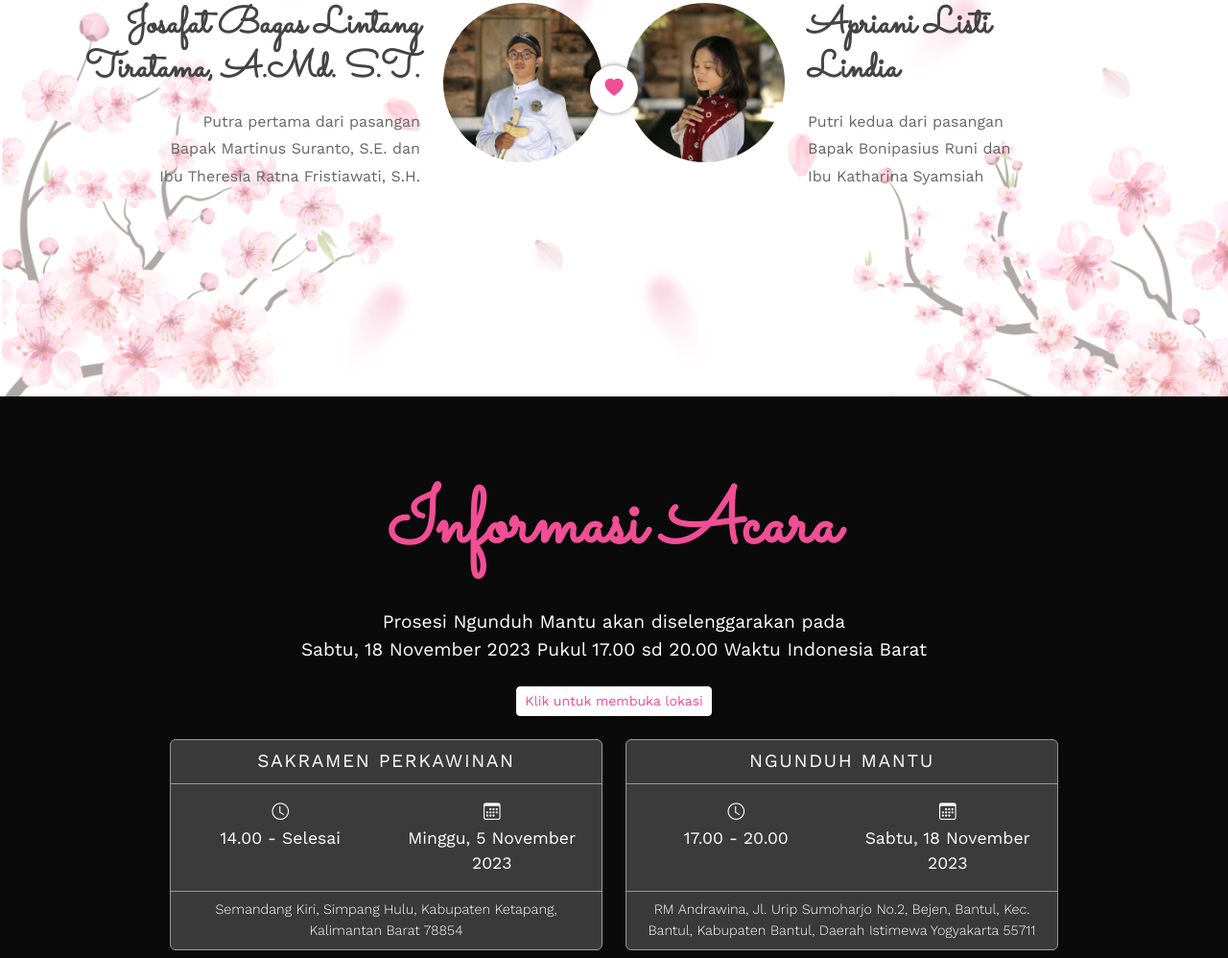
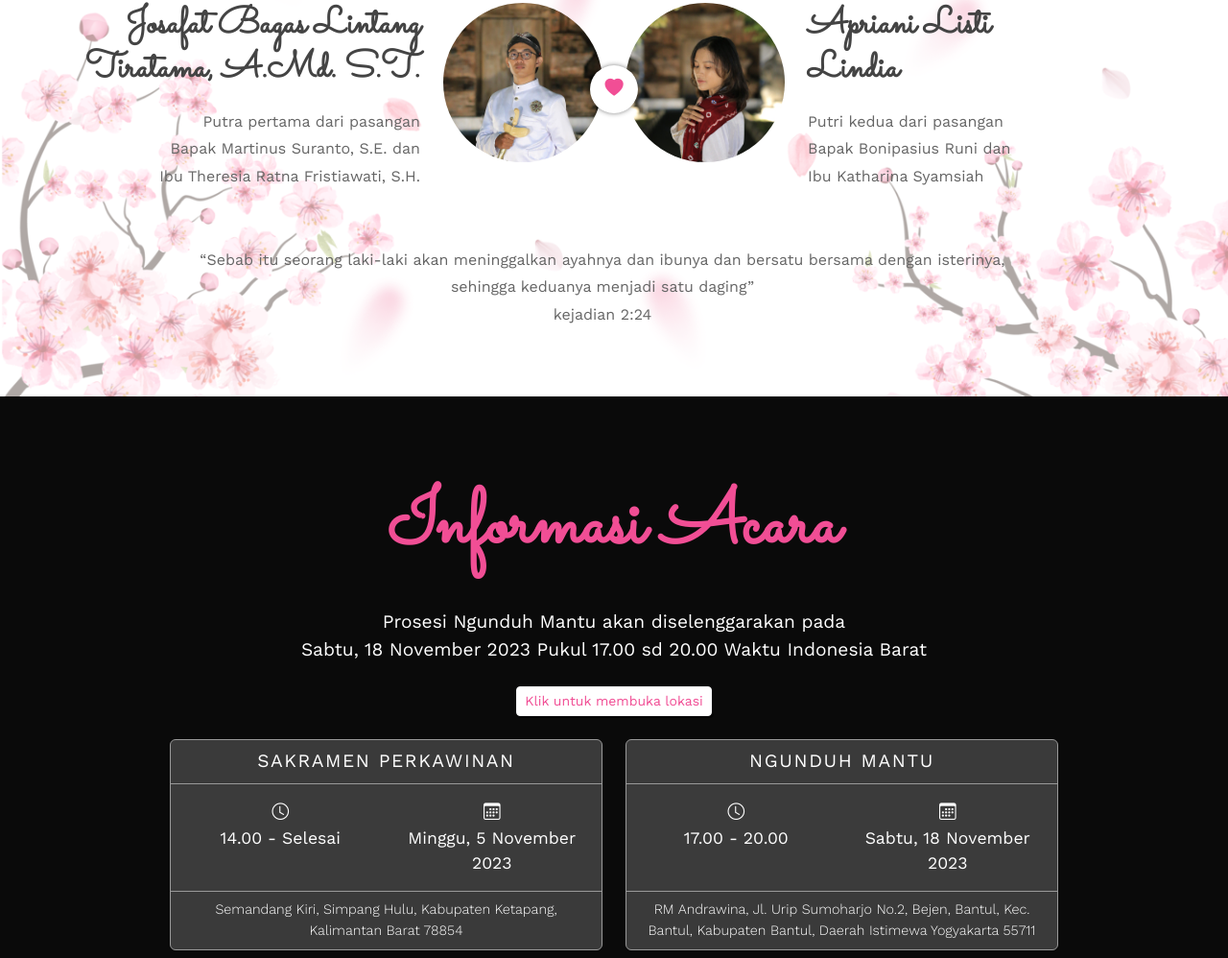
Before and after one commit to JosaSukaKerja/Wedding_JoLi.github.io, a plain HTML site: page index.html in a window 1280 px wide. Shown: the part 1193-2191 px from the top of the page at 96% size. Drawn offline with nearby package versions, Linux system fonts and the light colour scheme; some packages are replaced by stand-ins of ours; a script that the page names is missing.

Commit message:
index.html

```diff
--- a/index.html
+++ b/index.html
@@ -120,6 +120,13 @@
               </div>
             </div>
           </div>
+          <div class="row justify-content-center">
+          <div class="col-md text-center">
+            <span> <br> <br> </span>
+            <p1>“Sebab itu seorang laki-laki akan meninggalkan ayahnya
+              dan ibunya dan bersatu bersama dengan isterinya, <br>sehingga
+              keduanya menjadi satu daging”<br>
+              kejadian 2:24</p1>
         </div>
 
       </div>
```
